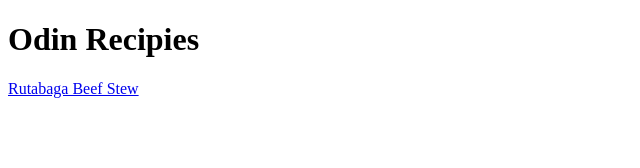
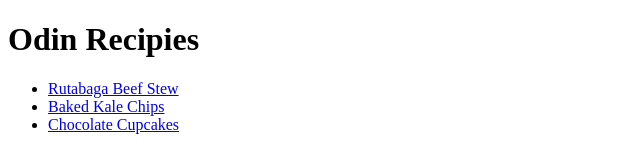
Before and after one commit to Hirvaeron/odin-recipes, a plain HTML site: page index.html in a window 1280 px wide. Shown: the whole page, without its empty margins (0-640 px from the left). Drawn offline with Linux system fonts and the light colour scheme.

Commit message:
feat: add new recipies

```diff
--- a/index.html
+++ b/index.html
@@ -8,6 +8,10 @@
 </head>
 <body>
     <h1>Odin Recipies</h1>
-    <a href="./recipies/rutabaga-beef-stew.html">Rutabaga Beef Stew</a>
+    <ul>
+        <li><a href="./recipies/rutabaga-beef-stew.html">Rutabaga Beef Stew</a></li>
+        <li><a href="./recipies/baked-kale-chips.html">Baked Kale Chips</a></li>
+        <li><a href="./recipies/chocolate-cupcakes.html">Chocolate Cupcakes</a></li>
+    </ul>
 </body>
 </html>
```
